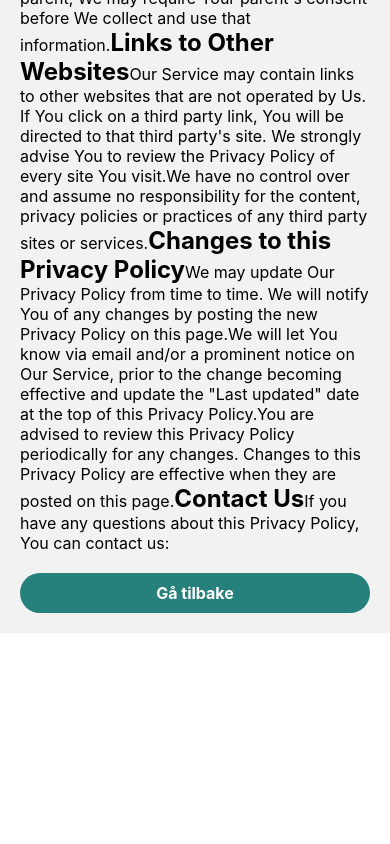
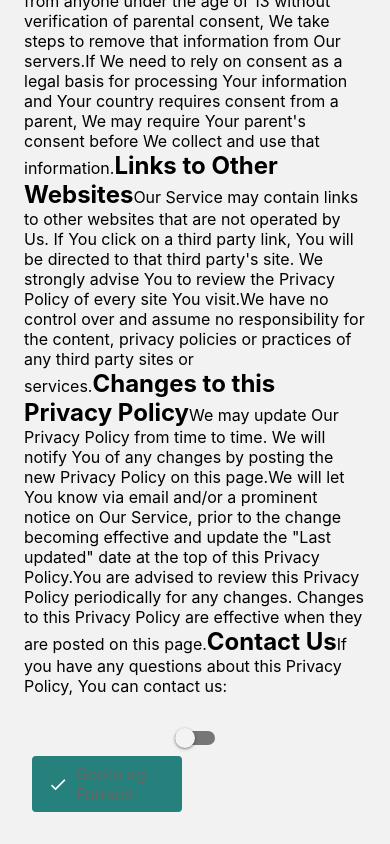
Before and after one commit to TommyS-NO/PhysioFlow-Prototype, a React Native app: screen /TermsScreen in a window 390 px wide. Shown: the part 6555-7399 px from the top of the page. Before the commit the page ends 7188 px from the top, so only its background shows below. Built offline with nearby package versions, Linux system fonts and the light colour scheme.

Commit message:
Flyttet Switchbryter innn under Terms of Service, navigajon til Infoscreen er nå ok, bruker må akseptere terms for å komme videre

```diff
--- a/App.tsx
+++ b/App.tsx
@@ -6,6 +6,7 @@ import { createStackNavigator } from "@react-navigation/stack";
 import FrontScreen from "./Screens/FrontScreen";
 import RegisterScreen from "./Screens/RegisterScreen";
 import TermsScreen from "./Screens/TermsScreen";
+import InfoScreen from "./Screens/InfoScreen";
 
 const Stack = createStackNavigator();
 
@@ -28,6 +29,11 @@ export default function App() {
 					component={TermsScreen}
 					options={{ title: "Vilkår og Betingelser" }}
 				/>
+				<Stack.Screen
+					name="InfoScreen"
+					component={InfoScreen}
+					options={{ title: "Informasjon" }}
+				/>
 				{/* Legg til andre skjermer her */}
 			</Stack.Navigator>
 		</NavigationContainer>
--- a/Navigation/navigationTypes.ts
+++ b/Navigation/navigationTypes.ts
@@ -1,6 +1,6 @@
 export type RootStackParamList = {
 	Front: undefined;
-	Register: undefined;
+	Register: { termsAccepted?: boolean };
 	TermsScreen: undefined;
 	InfoScreen: undefined;
 };
--- a/Screens/RegisterScreen.tsx
+++ b/Screens/RegisterScreen.tsx
@@ -1,4 +1,4 @@
-import React, { useState } from "react";
+import React, { useState, useEffect } from "react";
 import {
 	View,
 	Text,
@@ -6,7 +6,6 @@ import {
 	TouchableOpacity,
 	StyleSheet,
 	Alert,
-	Switch,
 	Image,
 	ImageBackground,
 } from "react-native";
@@ -39,31 +38,52 @@ const RegisterScreen: React.FC = () => {
 		termsAccepted: false,
 	});
 
-	const handleRegister = async () => {
-		if (!user.termsAccepted) {
-			Alert.alert("Error", "Du må Akseptere Terms of Service");
-			return;
+	useEffect(() => {
+		const unsubscribe = navigation.addListener("focus", async () => {
+			const termsAccepted = await AsyncStorage.getItem("termsAccepted");
+			if (termsAccepted === "true") {
+				setUser((currentUser) => ({ ...currentUser, termsAccepted: true }));
+			}
+		});
+
+		return unsubscribe;
+	}, [navigation]);
+
+	const validateInput = () => {
+		if (!user.name || !user.email || !user.password || !user.confirmPassword) {
+			Alert.alert("Error", "Alle felt må fylles ut");
+			return false;
 		}
-
 		if (user.password !== user.confirmPassword) {
 			Alert.alert("Error", "Passord matcher ikke");
-			return;
+			return false;
 		}
+		if (!user.termsAccepted) {
+			Alert.alert("Error", "Du må akseptere Terms of Service");
+			return false;
+		}
+		return true;
+	};
 
-		try {
-			await AsyncStorage.setItem("user", JSON.stringify(user));
-			navigation.navigate("InfoScreen");
-		} catch (error) {
-			Alert.alert("Error", "Noe gikk galt under lagringen");
+	const handleRegister = async () => {
+		if (validateInput()) {
+			try {
+				await AsyncStorage.setItem(
+					"user",
+					JSON.stringify({ ...user, termsAccepted: undefined }),
+				);
+				await AsyncStorage.setItem("newUserCreated", "true");
+
+				await AsyncStorage.removeItem("termsAccepted");
+				navigation.navigate("InfoScreen");
+			} catch (error) {
+				Alert.alert("Error", "Noe gikk galt under lagringen");
+			}
 		}
 	};
 
-	const onValueChange = (key: keyof User, value: string | boolean) => {
+	const onValueChange = <K extends keyof User>(key: K, value: User[K]) => {
 		setUser({ ...user, [key]: value });
-	};
-
-	const toggleTermsAccepted = () => {
-		setUser({ ...user, termsAccepted: !user.termsAccepted });
 	};
 
 	return (
@@ -103,17 +123,12 @@ const RegisterScreen: React.FC = () => {
 				secureTextEntry
 				value={user.confirmPassword}
 			/>
-			<Switch
-				trackColor={{ false: "#767577", true: "#81b0ff" }}
-				thumbColor={user.termsAccepted ? "#f5dd4b" : "#f4f3f4"}
-				onValueChange={toggleTermsAccepted}
-				value={user.termsAccepted}
-			/>
+
 			<Text
 				style={styles.termsText}
 				onPress={() => navigation.navigate("TermsScreen")}
 			>
-				Jeg godtar vilkårene
+				Våres Vilkår og betingelser
 			</Text>
 			<TouchableOpacity style={styles.button} onPress={handleRegister}>
 				<Text style={styles.buttonText}>Opprett bruker</Text>
--- a/Screens/TermsScreen.tsx
+++ b/Screens/TermsScreen.tsx
@@ -1,16 +1,32 @@
-import React from "react";
+import React, { useState } from "react";
 import {
 	View,
 	Text,
+	Switch,
 	StyleSheet,
 	ScrollView,
-	TouchableOpacity,
+	Alert,
 } from "react-native";
+import AsyncStorage from "@react-native-async-storage/async-storage";
 import { useNavigation } from "@react-navigation/native";
 import { theme } from "../theme";
+import CustomButton from "../Components/Button/Button";
 
 const TermsScreen: React.FC = () => {
 	const navigation = useNavigation();
+	const [isAccepted, setIsAccepted] = useState(false);
+
+	const handleAcceptTerms = async () => {
+		if (isAccepted) {
+			await AsyncStorage.setItem("termsAccepted", "true");
+			navigation.goBack();
+		} else {
+			Alert.alert(
+				"Vilkår må aksepteres",
+				"Du må godta vilkårene for å fortsette.",
+			);
+		}
+	};
 
 	return (
 		<ScrollView contentContainerStyle={styles.container}>
@@ -439,12 +455,23 @@ const TermsScreen: React.FC = () => {
 					us:
 				</Text>
 			</Text>
-			<TouchableOpacity
-				style={styles.button}
-				onPress={() => navigation.goBack()}
-			>
-				<Text style={styles.buttonText}>Gå tilbake</Text>
-			</TouchableOpacity>
+			<View style={styles.switchContainer}>
+				<Switch
+					trackColor={{ false: "#767577", true: theme.colors.primary }}
+					thumbColor={isAccepted ? theme.colors.secondary : "#f4f3f4"}
+					ios_backgroundColor="#3e3e3e"
+					onValueChange={setIsAccepted}
+					value={isAccepted}
+				/>
+			</View>
+
+			<CustomButton
+				title="Godta og Fortsett"
+				onPress={handleAcceptTerms}
+				iconName="check"
+				buttonStyle={isAccepted ? styles.button : styles.disabledButton}
+				titleStyle={isAccepted ? {} : { color: theme.colors.disabledText }}
+			/>
 		</ScrollView>
 	);
 };
@@ -452,7 +479,7 @@ const TermsScreen: React.FC = () => {
 const styles = StyleSheet.create({
 	container: {
 		flexGrow: 1,
-		padding: 20,
+		padding: theme.spacing.large,
 	},
 	title: {
 		fontSize: theme.fontSize.title,
@@ -461,14 +488,17 @@ const styles = StyleSheet.create({
 	},
 	text: {
 		fontSize: theme.fontSize.regular,
+		color: theme.colors.text,
 		marginBottom: theme.spacing.medium,
 	},
-	button: {
+	switchContainer: {
+		flexDirection: "row",
+		alignItems: "center",
+		justifyContent: "center",
 		marginTop: theme.spacing.medium,
-		backgroundColor: theme.colors.button,
-		padding: theme.spacing.medium,
-		borderRadius: theme.borderRadius.medium,
-		alignItems: "center",
+	},
+	buttonDisabled: {
+		backgroundColor: theme.colors.disabled,
 	},
 	buttonText: {
 		color: theme.colors.text,
--- a/theme.ts
+++ b/theme.ts
@@ -1,9 +1,12 @@
 interface Theme {
 	colors: {
 		primary: string;
+		secondary: string;
 		text: string;
 		button: string;
 		icon: string;
+		disabled: string;
+		disabledText: string;
 	};
 	fontSize: {
 		regular: number;
@@ -28,9 +31,12 @@ interface Theme {
 export const theme: Theme = {
 	colors: {
 		primary: "#26807C",
-		text: "#FFF",
+		text: "#000000",
 		button: "#26807C",
 		icon: "#FFF",
+		secondary: "#000000",
+		disabled: "#cccccc",
+		disabledText: "#666666",
 	},
 	fontSize: {
 		regular: 16,
@@ -41,13 +47,13 @@ export const theme: Theme = {
 		h4: 16,
 	},
 	spacing: {
-		small: 4,
-		medium: 10,
-		large: 15,
+		small: 8,
+		medium: 16,
+		large: 24,
 	},
 	borderRadius: {
-		small: 40,
-		medium: 40,
-		large: 40,
+		small: 4,
+		medium: 8,
+		large: 12,
 	},
 };
```
Also changed, not shown: Navigation/AppNav.tsx (+6 -3 lines), package.json (+4 -4 lines), 1 other file (tests, documents, lock files or other folders).
